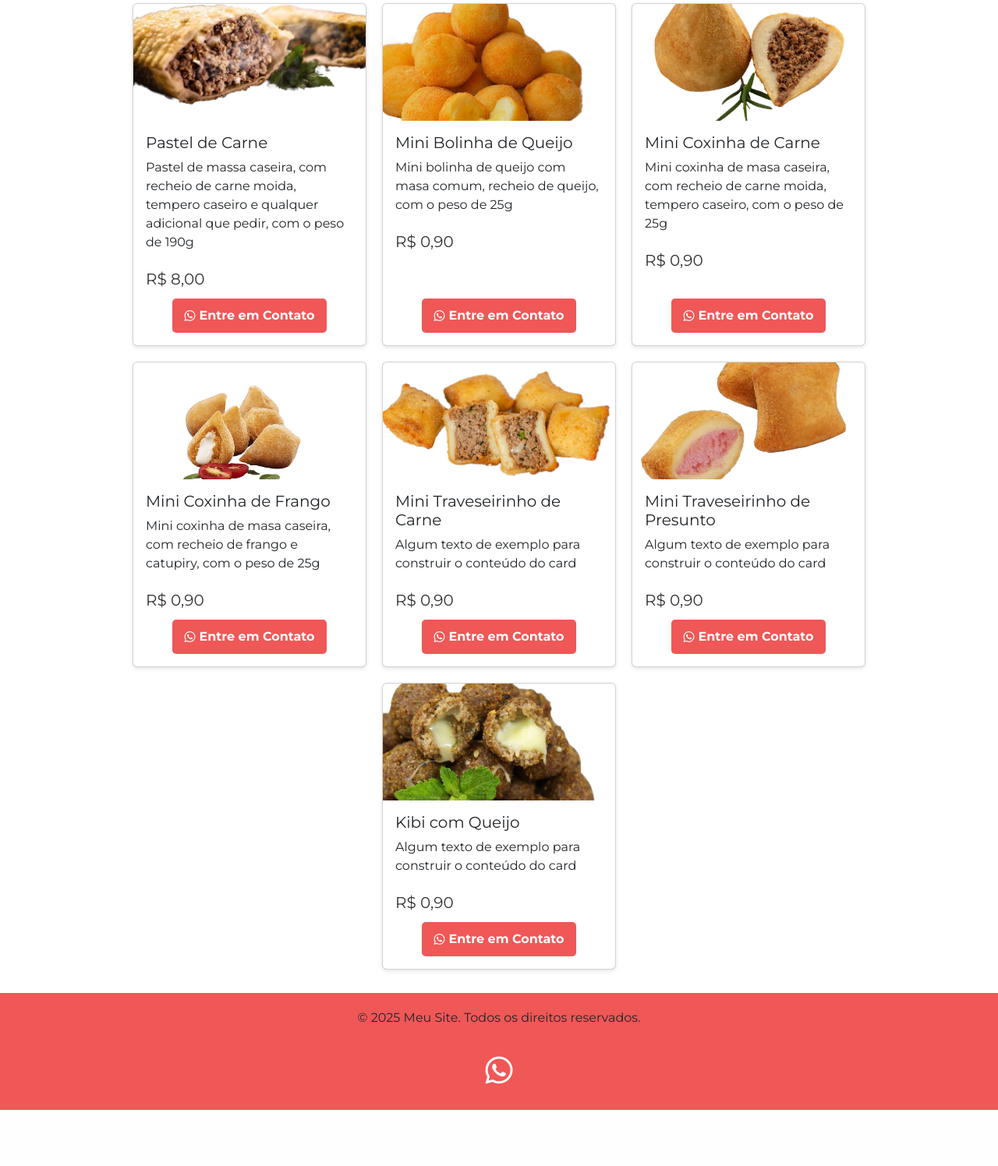
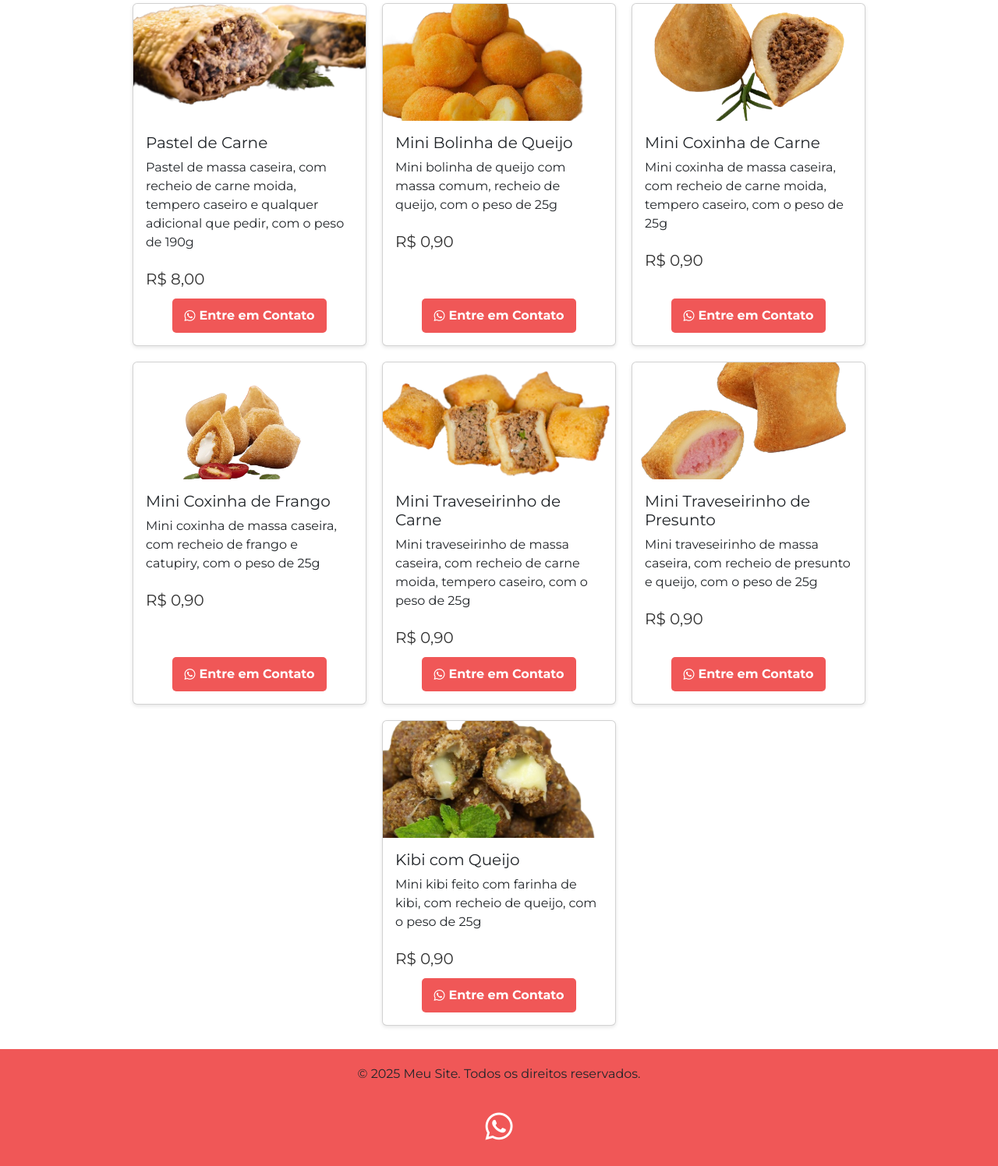
Before and after one commit to flavio-a-galvao/trabalho-semestre, a PHP site: page /index.php in a window 1280 px wide. Shown: the part 2575-4071 px from the top of the page at 78% size. Before the commit the page ends 3999 px from the top, so only its background shows below. Run offline with PHP 8.4, Linux system fonts and the light colour scheme; some libraries are stand-ins or nearby versions.

Commit message:
terminando os textos e arrumando a grámatica

```diff
--- a/trabalho-semestre/produtos.php
+++ b/trabalho-semestre/produtos.php
@@ -65,37 +65,37 @@ $salgadosGrandes = [
 $salgadosPequenos = [
     [
         'nome' => 'Mini Bolinha de Queijo',
-        'descricao' => 'Mini bolinha de queijo com masa comum, recheio de queijo, com o peso de 25g',
+        'descricao' => 'Mini bolinha de queijo com massa comum, recheio de queijo, com o peso de 25g',
         'preco' => 0.90,
         'imagem' => 'imagens/mini-bolinha-queijo.png',
     ],
     [
         'nome' => 'Mini Coxinha de Carne',
-        'descricao' => 'Mini coxinha de masa caseira, com recheio de carne moida, tempero caseiro, com o peso de 25g',
+        'descricao' => 'Mini coxinha de massa caseira, com recheio de carne moida, tempero caseiro, com o peso de 25g',
         'preco' => 0.90,
         'imagem' => 'imagens/mini-coxinha-carne.png',
     ],
     [
         'nome' => 'Mini Coxinha de Frango',
-        'descricao' => 'Mini coxinha de masa caseira, com recheio de frango e catupiry, com o peso de 25g',
+        'descricao' => 'Mini coxinha de massa caseira, com recheio de frango e catupiry, com o peso de 25g',
         'preco' => 0.90,
         'imagem' => 'imagens/mini-coxinha-frango.png',
     ],
     [
         'nome' => 'Mini Traveseirinho de Carne',
-        'descricao' => 'Algum texto de exemplo para construir o conteúdo do card',
+        'descricao' => 'Mini traveseirinho de massa caseira, com recheio de carne moida, tempero caseiro, com o peso de 25g',
         'preco' => 0.90,
         'imagem' => 'imagens/mini-traveseirinho-carne.png',
     ],
     [
         'nome' => 'Mini Traveseirinho de Presunto',
-        'descricao' => 'Algum texto de exemplo para construir o conteúdo do card',
+        'descricao' => 'Mini traveseirinho de massa caseira, com recheio de presunto e queijo, com o peso de 25g',
         'preco' => 0.90,
         'imagem' => 'imagens/mini-traveseirinho-presunto.png',
     ],
     [
         'nome' => 'Kibi com Queijo',
-        'descricao' => 'Algum texto de exemplo para construir o conteúdo do card',
+        'descricao' => 'Mini kibi feito com farinha de kibi, com recheio de queijo, com o peso de 25g',
         'preco' => 0.90,
         'imagem' => 'imagens/kibi.png',
     ],
```
